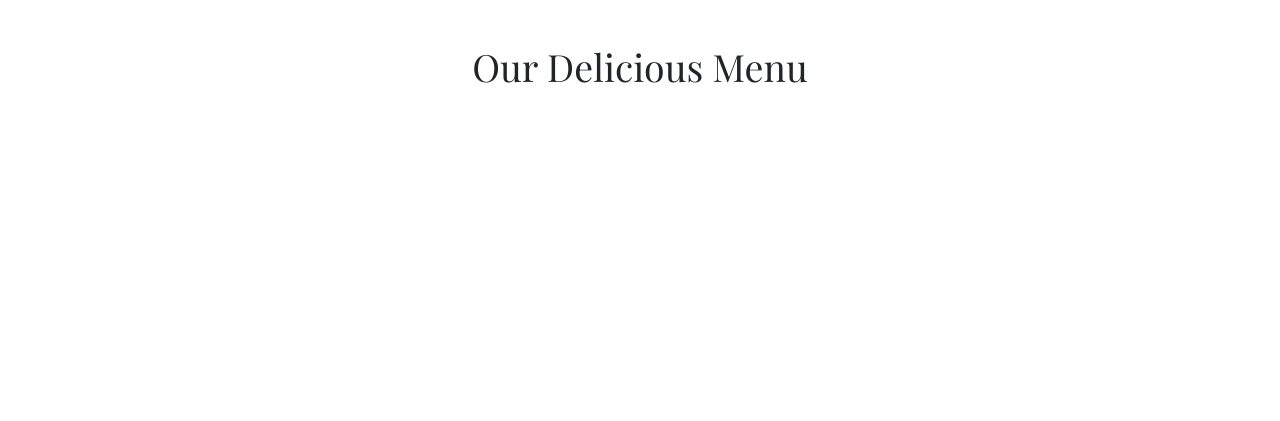
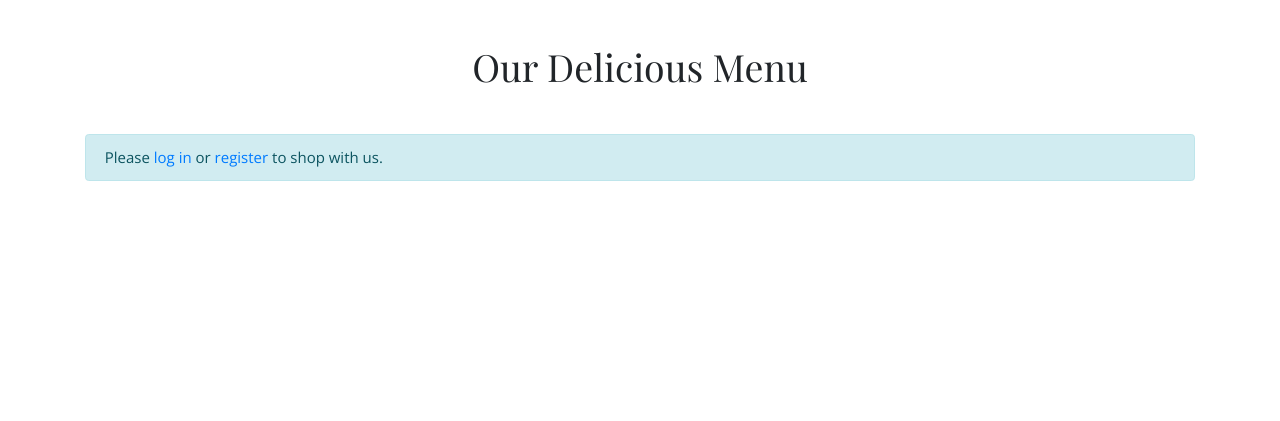
Before and after one commit to seysey01/FlourArtisansApp, a Flask app: page /yum in a window 1280 px wide. Shown: the part 516-937 px from the top of the page. Run offline with Flask 3, Linux system fonts and the light colour scheme.

Commit message:
flash message added to yum.html

```diff
--- a/app/routes.py
+++ b/app/routes.py
@@ -413,9 +413,10 @@ def process_checkout():
             db.session.commit()
 
             # Clear the cart
-            for item in cart_items:
-                db.session.delete(item)
-            db.session.commit()
+            if cart:
+                for item in cart_items:
+                    db.session.delete(item)
+                db.session.commit()
 
             flash('Order placed successfully.', 'success')
             return redirect(url_for('main.order_confirmation', order_id=order.id))
--- a/templates/yum.html
+++ b/templates/yum.html
@@ -59,6 +59,12 @@
 <div class="container py-5">
     <h1 class="text-center mb-5">Our Delicious Menu</h1>
 
+    {% if not current_user.is_authenticated %}
+        <div class="alert alert-info">
+            Please <a href="{{ url_for('main.login') }}">log in</a> or <a href="{{ url_for('main.register') }}">register</a> to shop with us.
+        </div>
+    {% endif %}
+
     {% if current_user.is_authenticated %}
     <div class="text-right mb-4">
         <div class="d-inline-block">
```
Also changed, not shown: instance/bakery.db.
